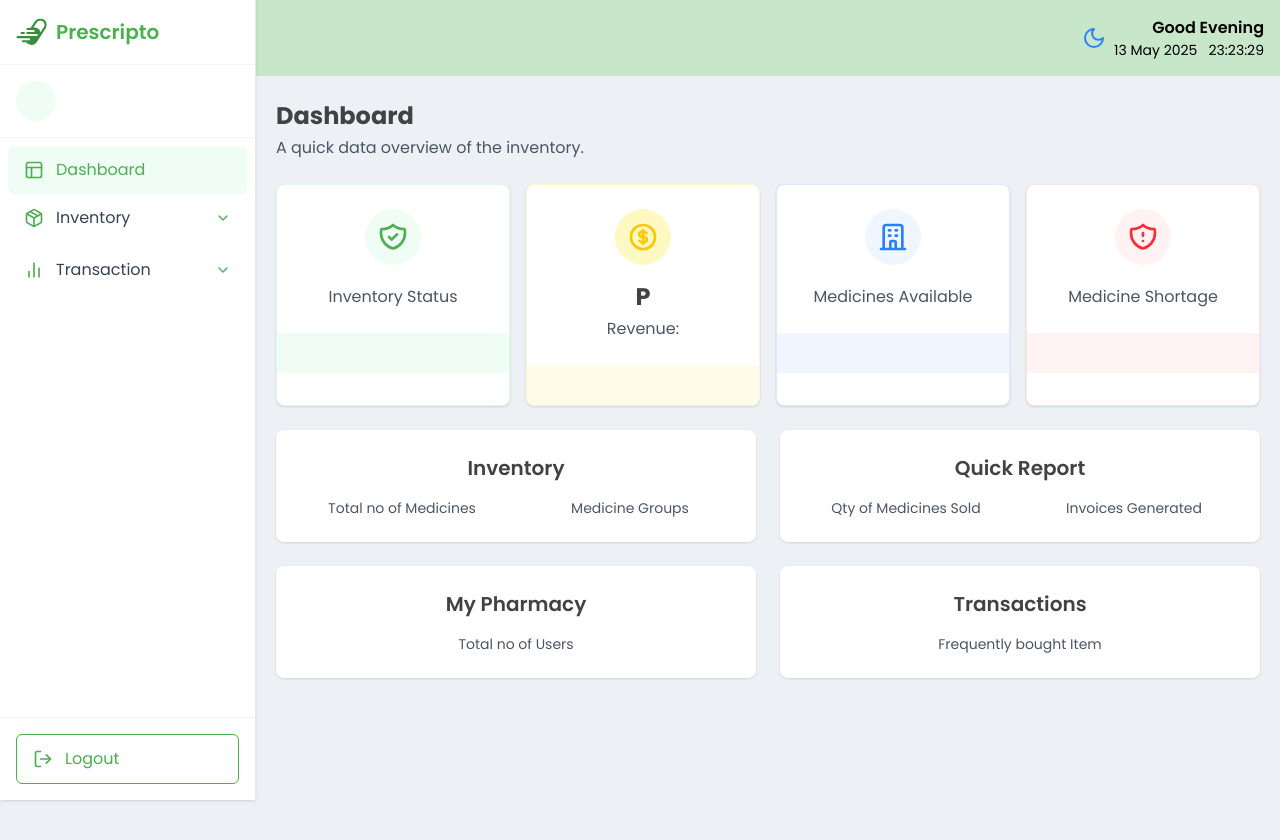
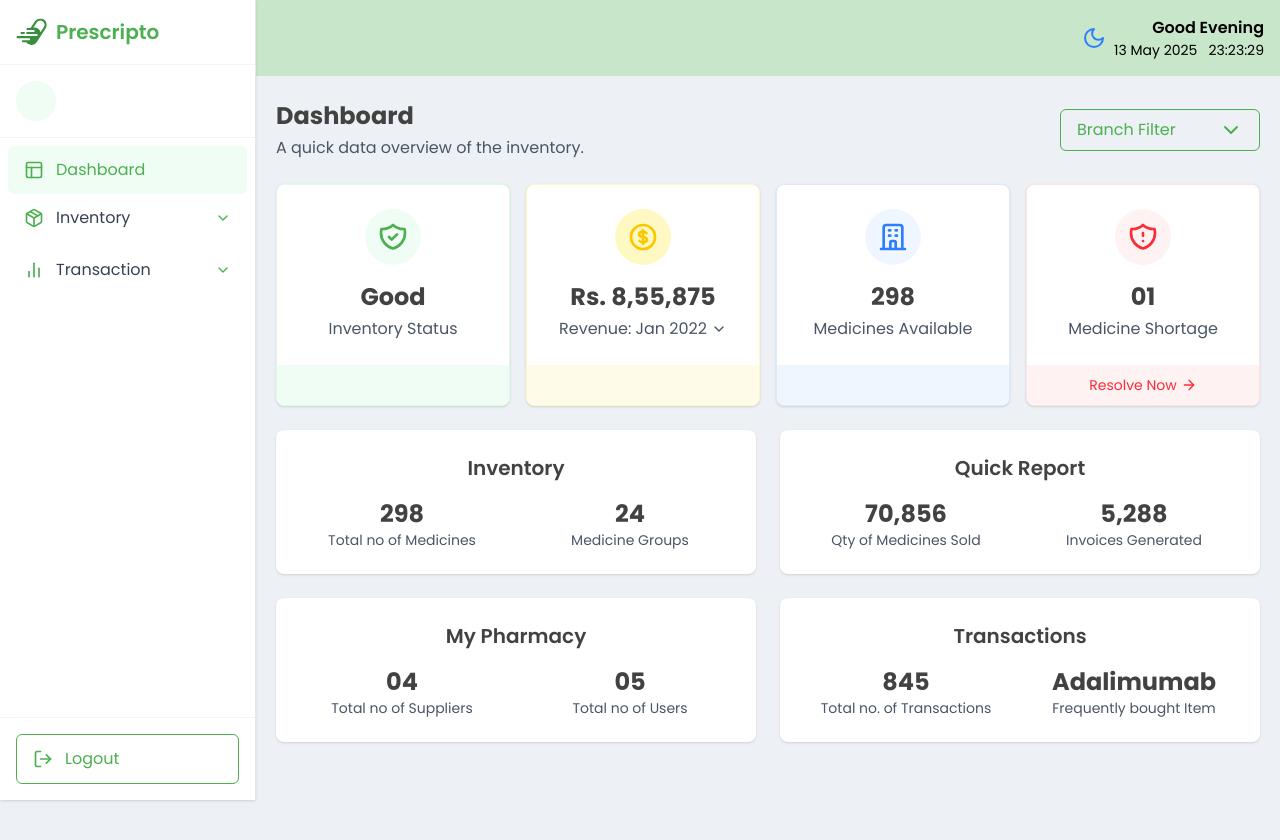
Before and after one commit to drchhhhhh/Prescripto, a React (Vite) app in the folder frontend/: page /dashboard in a window 1280 px wide. Shown: the top 840 px of the page. Built offline with nearby package versions, Linux system fonts and the light colour scheme; no server answers; sample sign-in values are in the browser's storage.

Commit message:
added medicine shortage

```diff
--- a/frontend/src/pages/Dashboard.tsx
+++ b/frontend/src/pages/Dashboard.tsx
@@ -1,326 +1,243 @@
-"use client";
+"use client"
 
-import { useEffect, useState } from "react";
-import { ArrowRight, ChevronDown, Store } from "lucide-react";
-import Header from "../components/Header";
-import { useNavigate } from "react-router-dom";
-import { endpoints } from "../config/config";
 
-type DashSummary = {
-  invStat: any;
-  rev: any;
-  medAv: any;
-  medShort: any;
-  totalMed: any;
-  groups: any;
-  medSold: any;
-  invGen: any;
-  customers: any;
-  freqBought: any;
-};
+import { useState } from "react"
+import { ArrowRight, ChevronDown, Store } from "lucide-react"
+import Header from "../components/Header"
+import { useNavigate } from 'react-router-dom';
 
 const Dashboard = () => {
-  const [branchFilter, setBranchFilter] = useState("");
-  const [isFilterOpen, setIsFilterOpen] = useState(false);
-  const [userRole, setUserRole] = useState(false);
-  const token = localStorage.getItem("token")
-  const [dashSummary, setDashSummary] = useState<DashSummary | null>(null);
-  const navigate = useNavigate();
+    const [branchFilter, setBranchFilter] = useState("")
+    const [isFilterOpen, setIsFilterOpen] = useState(false)
+    const navigate = useNavigate()
 
 const handleFilterSelect = (branch: string) => {
-    setBranchFilter(branch);
-    setIsFilterOpen(false);
-  };
-
-  useEffect(() => {
-    const checkAdmin = async () => {
-      try {
-        const response = await fetch(endpoints.me, {
-          method: "GET",
-          headers: {
-            "Content-Type": "application/json",
-            "Authorization": `Bearer ${token}`,
-          },
-        });
-
-        if (!response.ok) {
-          throw new Error("Failed to fetch user details");
+    setBranchFilter(branch)
+    setIsFilterOpen(false)
 }
-
-        const data = await response.json();
-
-        setUserRole(data.role === "Admin");
-      } catch (error) {
-        console.error("Error fetching user details:", error);
-      }
-    };
-
-    const fetchAll = async () => {
-      try {
-        const branchQuery = branchFilter ? `?branch=${branchFilter}` : ''; // Add branch filter if it exists
-
-        // Fetch all data in parallel using Promise.all
-        const [invStatRes, revRes, medAvRes, medShortRes, totalMedRes, groupsRes, medSoldRes, invGenRes, customersRes, freqBoughtRes] = await Promise.all([
-          fetch(`${endpoints.dashInvStat}${branchQuery}`, { method: "GET", headers: { "Authorization": `Bearer ${token}` } }),
-          fetch(`${endpoints.dashRev}${branchQuery}`, { method: "GET", headers: { "Authorization": `Bearer ${token}` } }),
-          fetch(`${endpoints.dashMedAv}${branchQuery}`, { method: "GET", headers: { "Authorization": `Bearer ${token}` } }),
-          fetch(`${endpoints.dashMedShort}${branchQuery}`, { method: "GET", headers: { "Authorization": `Bearer ${token}` } }),
-          fetch(`${endpoints.dashTotalMed}${branchQuery}`, { method: "GET", headers: { "Authorization": `Bearer ${token}` } }),
-          fetch(`${endpoints.dashGroups}${branchQuery}`, { method: "GET", headers: { "Authorization": `Bearer ${token}` } }),
-          fetch(`${endpoints.dashMedSold}${branchQuery}`, { method: "GET", headers: { "Authorization": `Bearer ${token}` } }),
-          fetch(`${endpoints.dashInvGen}${branchQuery}`, { method: "GET", headers: { "Authorization": `Bearer ${token}` } }),
-          fetch(`${endpoints.dashTotalCust}${branchQuery}`, { method: "GET", headers: { "Authorization": `Bearer ${token}` } }),
-          fetch(`${endpoints.dashFreqBought}${branchQuery}`, { method: "GET", headers: { "Authorization": `Bearer ${token}` } }),
-        ]);
-
-        // Check if all fetch requests were successful
-        const allResponses = [invStatRes, revRes, medAvRes, medShortRes, totalMedRes, groupsRes, medSoldRes, invGenRes, customersRes, freqBoughtRes];
-        if (allResponses.some((res) => !res.ok)) {
-          throw new Error("FAILED TO FETCH ITEMS");
-        }
-
-        // Parse all responses into JSON
-        const [
-          invStatData,
-          revData,
-          medAvData,
-          medShortData,
-          totalMedData,
-          groupsData,
-          medSoldData,
-          invGenData,
-          customersData,
-          freqBoughtData,
-        ] = await Promise.all([
-          invStatRes.json(),
-          revRes.json(),
-          medAvRes.json(),
-          medShortRes.json(),
-          totalMedRes.json(),
-          groupsRes.json(),
-          medSoldRes.json(),
-          invGenRes.json(),
-          customersRes.json(),
-          freqBoughtRes.json(),
-        ]);
-
-        // Set the state with all fetched data
-        setDashSummary({
-          invStat: invStatData,
-          rev: revData,
-          medAv: medAvData,
-          medShort: medShortData,
-          totalMed: totalMedData,
-          groups: groupsData,
-          medSold: medSoldData,
-          invGen: invGenData,
-          customers: customersData,
-          freqBought: freqBoughtData,
-        });
-
-      } catch (error) {
-        console.error("Error fetching dashboard data:", error);
-      }
-    };
-
-    fetchAll();
-    checkAdmin();
-  }, [token, branchFilter]);
 
 return (
     <>
-      <Header />
+    <Header/>
     <main className="flex flex-col bg-primaryBG w-full min-h-screen font-poppins pl-64">
         <div className="w-full max-w-7xl mx-auto px-5 flex flex-col flex-1 py-6">
         <div className="flex justify-between items-center mb-6">
             <div className="flex flex-col">
             <h1 className="text-2xl font-bold text-darkGray">Dashboard</h1>
-              <p className="text-gray-600 mt-1">
-                A quick data overview of the inventory.
-              </p>
+            <p className="text-gray-600 mt-1">A quick data overview of the inventory.</p>
+            </div>
+
+            <div className="relative">
+            <button
+                className="flex items-center justify-between bg-primaryBG border border-primaryGreen rounded-md px-4 py-2 min-w-[200px] text-primaryGreen hover:bg-lightGreen hover:text-darkGreen cursor-pointer"
+                onClick={() => setIsFilterOpen(!isFilterOpen)}
+            >
+                <span>
+                {branchFilter === "balagtas"
+                    ? "Balagtas Branch"
+                    : branchFilter === "alangilan"
+                    ? "Alangilan Branch"
+                    : branchFilter === "bayan"
+                        ? "Bayan Branch"
+                        : "Branch Filter"}
+                </span>
+                <ChevronDown className="ml-2" />
+            </button>
+
+            {isFilterOpen && (
+                <div className="absolute right-0 mt-1 w-full bg-white border border-gray-300 rounded-md shadow-lg z-10">
+                <ul>
+                    <li
+                        className="px-4 py-2 hover:bg-lightGreen cursor-pointer text-gray-700 flex items-center"
+                        onClick={() => handleFilterSelect("balagtas")}
+                    >
+                            <Store className="w-5 h-5 mr-2" />
+                            Balagtas Branch
+                        </li>
+                        <li
+                            className="px-4 py-2 hover:bg-lightGreen cursor-pointer text-gray-700 flex items-center"
+                            onClick={() => handleFilterSelect("alangilan")}
+                        >
+                            <Store className="w-5 h-5 mr-2" />
+                            Alangilan Branch
+                        </li>
+                        <li
+                            className="px-4 py-2 hover:bg-lightGreen cursor-pointer text-gray-700 flex items-center"
+                            onClick={() => handleFilterSelect("bayan")}
+                        >
+                            <Store className="w-5 h-5 mr-2" />
+                            Bayan Branch
+                    </li>
+                </ul>
+                </div>
+            )}
             </div>
         </div>
+
+
+
 
         <div className="grid grid-cols-1 md:grid-cols-2 lg:grid-cols-4 gap-4 mb-6">
             {/* Inventory Status Card */}
             <div className="bg-cleanWhite rounded-lg overflow-hidden shadow-sm border border-green-100">
             <div className="p-6 flex flex-col items-center">
                 <div className="bg-green-50 p-3 rounded-full mb-4">
-                  <svg
-                    className="w-8 h-8 text-primaryGreen"
-                    fill="none"
-                    viewBox="0 0 24 24"
-                    stroke="currentColor"
-                  >
-                    <path
-                      strokeLinecap="round"
-                      strokeLinejoin="round"
-                      strokeWidth={2}
-                      d="M9 12l2 2 4-4m5.618-4.016A11.955 11.955 0 0112 2.944a11.955 11.955 0 01-8.618 3.04A12.02 12.02 0 003 9c0 5.591 3.824 10.29 9 11.622 5.176-1.332 9-6.03 9-11.622 0-1.042-.133-2.052-.382-3.016z"
-                    />
+                <svg className="w-8 h-8 text-primaryGreen" fill="none" viewBox="0 0 24 24" stroke="currentColor">
+                    <path strokeLinecap="round" strokeLinejoin="round" strokeWidth={2} d="M9 12l2 2 4-4m5.618-4.016A11.955 11.955 0 0112 2.944a11.955 11.955 0 01-8.618 3.04A12.02 12.02 0 003 9c0 5.591 3.824 10.29 9 11.622 5.176-1.332 9-6.03 9-11.622 0-1.042-.133-2.052-.382-3.016z" />
                 </svg>
                 </div>
-                <h2 className="text-2xl font-bold text-darkGray">{dashSummary?.invStat.status}</h2>
+                <h2 className="text-2xl font-bold text-darkGray">Good</h2>
                 <p className="text-gray-600 mt-1">Inventory Status</p>
             </div>
-              <div className="bg-green-50 py-5 px-4"></div>
+            <div className="bg-green-50 py-5 px-4">
             </div>
+            </div>
+
+
+
 
             {/* Revenue Card */}
             <div className="bg-cleanWhite rounded-lg overflow-hidden shadow-sm border border-yellow-100">
             <div className="p-6 flex flex-col items-center">
                 <div className="bg-yellow-100 p-3 rounded-full mb-4">
-                  <svg
-                    className="w-8 h-8 text-yellow-400"
-                    fill="none"
-                    viewBox="0 0 24 24"
-                    stroke="currentColor"
-                  >
-                    <path
-                      strokeLinecap="round"
-                      strokeLinejoin="round"
-                      strokeWidth={2}
-                      d="M12 8c-1.657 0-3 .895-3 2s1.343 2 3 2 3 .895 3 2-1.343 2-3 2m0-8c1.11 0 2.08.402 2.599 1M12 8V7m0 1v8m0 0v1m0-1c-1.11 0-2.08-.402-2.599-1M21 12a9 9 0 11-18 0 9 9 0 0118 0z"
-                    />
+                <svg className="w-8 h-8 text-yellow-400" fill="none" viewBox="0 0 24 24" stroke="currentColor">
+                    <path strokeLinecap="round" strokeLinejoin="round" strokeWidth={2} d="M12 8c-1.657 0-3 .895-3 2s1.343 2 3 2 3 .895 3 2-1.343 2-3 2m0-8c1.11 0 2.08.402 2.599 1M12 8V7m0 1v8m0 0v1m0-1c-1.11 0-2.08-.402-2.599-1M21 12a9 9 0 11-18 0 9 9 0 0118 0z" />
                 </svg>
                 </div>
-                <h2 className="text-2xl font-bold text-darkGray">
-                  P {dashSummary?.rev.revenue.toFixed(2)}
-                </h2>
+                <h2 className="text-2xl font-bold text-darkGray">Rs. 8,55,875</h2>
                 <div className="flex items-center text-gray-600 mt-1">
                 <span>Revenue:</span>
+                <span className="mx-1">Jan 2022</span>
+                <ChevronDown className="w-4 h-4" />
                 </div>
             </div>
-              <div className="bg-yellow-50 py-5 px-4"></div>
+            <div className="bg-yellow-50 py-5 px-4">
             </div>
+            </div>
+
+
+
 
             {/* Medicines Available Card */}
             <div className="bg-cleanWhite rounded-lg overflow-hidden shadow-sm border border-blue-100">
             <div className="p-6 flex flex-col items-center">
                 <div className="bg-blue-50 p-3 rounded-full mb-4">
-                  <svg
-                    className="w-8 h-8 text-blue-500"
-                    fill="none"
-                    viewBox="0 0 24 24"
-                    stroke="currentColor"
-                  >
-                    <path
-                      strokeLinecap="round"
-                      strokeLinejoin="round"
-                      strokeWidth={2}
-                      d="M19 21V5a2 2 0 00-2-2H7a2 2 0 00-2 2v16m14 0h2m-2 0h-5m-9 0H3m2 0h5M9 7h1m-1 4h1m4-4h1m-1 4h1m-5 10v-5a1 1 0 011-1h2a1 1 0 011 1v5m-4 0h4"
-                    />
+                <svg className="w-8 h-8 text-blue-500" fill="none" viewBox="0 0 24 24" stroke="currentColor">
+                    <path strokeLinecap="round" strokeLinejoin="round" strokeWidth={2} d="M19 21V5a2 2 0 00-2-2H7a2 2 0 00-2 2v16m14 0h2m-2 0h-5m-9 0H3m2 0h5M9 7h1m-1 4h1m4-4h1m-1 4h1m-5 10v-5a1 1 0 011-1h2a1 1 0 011 1v5m-4 0h4" />
                 </svg>
                 </div>
-                <h2 className="text-2xl font-bold text-darkGray">{dashSummary?.medAv.count}</h2>
+                <h2 className="text-2xl font-bold text-darkGray">298</h2>
                 <p className="text-gray-600 mt-1">Medicines Available</p>
             </div>
-              <div className="bg-blue-50 py-5 px-4"></div>
+            <div className="bg-blue-50 py-5 px-4">
             </div>
+            </div>
+
+
+
 
             {/* Medicine Shortage Card */}
             <div className="bg-cleanWhite rounded-lg overflow-hidden shadow-sm border border-red-100">
             <div className="p-6 flex flex-col items-center">
                 <div className="bg-red-50 p-3 rounded-full mb-4">
-                  <svg
-                    className="w-8 h-8 text-red-500"
-                    fill="none"
-                    viewBox="0 0 24 24"
-                    stroke="currentColor"
-                  >
-                    <path
-                      strokeLinecap="round"
-                      strokeLinejoin="round"
-                      strokeWidth={2}
-                      d="M20.618 5.984A11.955 11.955 0 0112 2.944a11.955 11.955 0 01-8.618 3.04A12.02 12.02 0 003 9c0 5.591 3.824 10.29 9 11.622 5.176-1.332 9-6.03 9-11.622 0-1.042-.133-2.052-.382-3.016zM12 9v2m0 4h.01"
-                    />
+                <svg className="w-8 h-8 text-red-500" fill="none" viewBox="0 0 24 24" stroke="currentColor">
+                    <path strokeLinecap="round" strokeLinejoin="round" strokeWidth={2} d="M20.618 5.984A11.955 11.955 0 0112 2.944a11.955 11.955 0 01-8.618 3.04A12.02 12.02 0 003 9c0 5.591 3.824 10.29 9 11.622 5.176-1.332 9-6.03 9-11.622 0-1.042-.133-2.052-.382-3.016zM12 9v2m0 4h.01" />
                 </svg>
                 </div>
-                <h2 className="text-2xl font-bold text-darkGray">{dashSummary?.medShort.count}</h2>
+                <h2 className="text-2xl font-bold text-darkGray">01</h2>
                 <p className="text-gray-600 mt-1">Medicine Shortage</p>
             </div>
             <div className="bg-red-50 py-2.5 px-4 hover:bg-red-100 cursor-pointer">
-                <div
-                  className="w-full h-5 flex items-center justify-center text-red-500 text-sm font-medium hover:text-red-600 cursor-pointer"
-                >
+                <button onClick={() => navigate('/inventory/stockstatus')}
+                className="w-full flex items-center justify-center text-red-500 text-sm font-medium hover:text-red-600 cursor-pointer">
+                Resolve Now
+                <ArrowRight className="w-4 h-4 ml-1" />
+                </button>
             </div>
             </div>
         </div>
-          </div>
+
+
+
 
         <div className="grid grid-cols-1 md:grid-cols-2 gap-6">
             {/* Inventory Section */}
             <div className="bg-cleanWhite rounded-lg shadow-sm p-6">
             <div className="flex justify-between flex-col items-center mb-4">
-                <h2 className="text-xl font-semibold text-darkGray">
-                  Inventory
-                </h2>
+                <h2 className="text-xl font-semibold text-darkGray">Inventory</h2>
             </div>
 
             <div className="grid grid-cols-2 gap-6 text-center">
                 <div>
-                  <h3 className="text-2xl font-bold text-darkGray">{dashSummary?.totalMed.count}</h3>
+                <h3 className="text-2xl font-bold text-darkGray">298</h3>
                 <p className="text-gray-600 text-sm">Total no of Medicines</p>
                 </div>
                 <div>
-                  <h3 className="text-2xl font-bold text-darkGray">{dashSummary?.groups.count}</h3>
+                <h3 className="text-2xl font-bold text-darkGray">24</h3>
                 <p className="text-gray-600 text-sm">Medicine Groups</p>
                 </div>
             </div>
             </div>
 
+
+
+
             {/* Quick Report Section */}
             <div className="bg-cleanWhite rounded-lg shadow-sm p-6">
             <div className="flex justify-between items-center mb-4 flex-col">
-                <h2 className="text-xl font-semibold text-darkGray">
-                  Quick Report
-                </h2>
+                <h2 className="text-xl font-semibold text-darkGray">Quick Report</h2>
             </div>
 
             <div className="grid grid-cols-2 gap-6 text-center">
                 <div>
-                  <h3 className="text-2xl font-bold text-darkGray">{dashSummary?.medSold.count}</h3>
+                <h3 className="text-2xl font-bold text-darkGray">70,856</h3>
                 <p className="text-gray-600 text-sm">Qty of Medicines Sold</p>
                 </div>
                 <div>
-                  <h3 className="text-2xl font-bold text-darkGray">{dashSummary?.invGen.count}</h3>
+                <h3 className="text-2xl font-bold text-darkGray">5,288</h3>
                 <p className="text-gray-600 text-sm">Invoices Generated</p>
                 </div>
             </div>
             </div>
 
+
+
+
             {/* My Pharmacy Section */}
             <div className="bg-cleanWhite rounded-lg shadow-sm p-6 text-center">
             <div className="flex justify-between flex-col items-center mb-4">
-                <h2 className="text-xl font-semibold text-darkGray ">
-                  My Pharmacy
-                </h2>
+                <h2 className="text-xl font-semibold text-darkGray ">My Pharmacy</h2>
             </div>
 
             <div className="grid grid-cols-2 gap-6 text-center">
-                <div className="col-span-2">
-                  <h3 className="text-2xl font-bold text-darkGray">{dashSummary?.customers.count}</h3>
+                <div>
+                <h3 className="text-2xl font-bold text-darkGray">04</h3>
+                <p className="text-gray-600 text-sm">Total no of Suppliers</p>
+                </div>
+                <div>
+                <h3 className="text-2xl font-bold text-darkGray">05</h3>
                 <p className="text-gray-600 text-sm">Total no of Users</p>
                 </div>
             </div>
             </div>
 
+
+
+
             {/* Transactions Section */}
             <div className="bg-cleanWhite rounded-lg shadow-sm p-6 text-center">
             <div className="flex justify-between flex-col items-center mb-4 text-center">
-                <h2 className="text-xl font-semibold text-darkGray">
-                  Transactions
-                </h2>
+                <h2 className="text-xl font-semibold text-darkGray">Transactions</h2>
             </div>
 
             <div className="grid grid-cols-2 gap-6">
-                <div className="col-span-2">
-                  <h3 className="text-2xl font-bold text-darkGray">
-                    {dashSummary?.freqBought.item}
-                  </h3>
-                  <p className="text-gray-600 text-sm">
-                    Frequently bought Item
-                  </p>
+                <div>
+                <h3 className="text-2xl font-bold text-darkGray">845</h3>
+                <p className="text-gray-600 text-sm">Total no. of Transactions</p>
+                </div>
+                <div>
+                <h3 className="text-2xl font-bold text-darkGray">Adalimumab</h3>
+                <p className="text-gray-600 text-sm">Frequently bought Item</p>
                 </div>
             </div>
             </div>
@@ -328,7 +245,10 @@ const Dashboard = () => {
         </div>
     </main>
     </>
-  );
-};
+)
+}
 
-export default Dashboard;
+
+
+
+export default Dashboard
```
Lines whose indentation alone changed are shown as unchanged.
